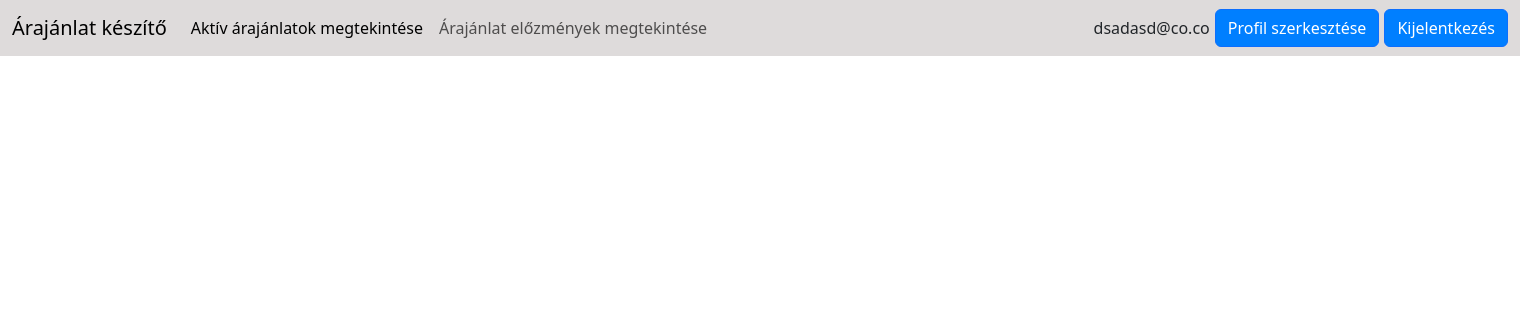
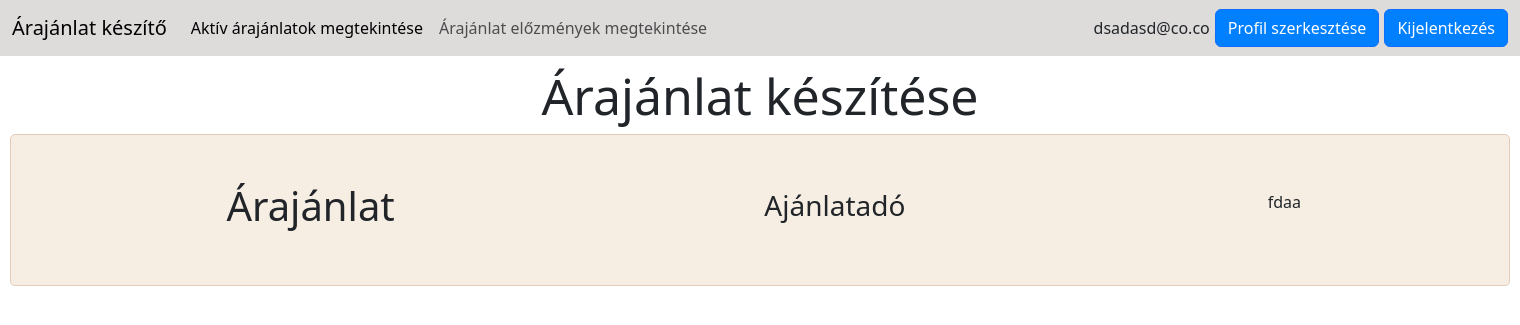
Before and after one commit to veghszabolcs/szakdoga, a PHP site: page /homepage/homepage.php?page=arajanlat_keszites in a window 1520 px wide. Shown: the top 325 px of the page. Run offline with PHP 8.4, Linux system fonts and the light colour scheme; a user stored in the database is signed in.

Commit message:
funkcionalitas bovitese

```diff
--- /dev/null
+++ b/arajanlat_page/arajanlat.php
@@ -0,0 +1,26 @@
+<!DOCTYPE html>
+<html lang="hu">
+<head>
+    <meta charset="UTF-8">
+    <meta http-equiv="X-UA-Compatible" content="IE=edge">
+    <meta name="viewport" content="width=device-width, initial-scale=1.0">
+    <link rel="stylesheet" href="../arajanlat_page/style.css">
+</head>
+<body>
+    <h1 id="title">Árajánlat készítése</h1>
+    <div id="content">
+        <div id="head">
+            <div id="headFirst">
+                <h1>Árajánlat</h1>
+            </div>
+            <div id="headSecond">
+                <h3>Ajánlatadó</h3>
+
+            </div>
+            <div id="headThird">
+                <p>fdaa</p>
+            </div>
+        </div>
+    </div>
+</body>
+</html>
--- /dev/null
+++ b/arajanlat_page/style.css
@@ -0,0 +1,37 @@
+#title{
+    text-align: center;
+    font-size: 50px;
+    margin-top: 10px;
+}
+#content{
+    margin-left: auto;
+    margin-right: auto;
+    width: 1500px;
+    border: 1px solid #e5cbba;
+    border-radius: 5px;
+    background-color: #F6EEE3;
+}
+#head{
+    text-align: center;
+    height: 150px;
+    width: 100%;
+    display: flex;
+}
+#headFirst{
+    margin-top: auto;
+    margin-bottom: auto;
+    width: 40%;
+    display: inline-block;
+}
+#headSecond{
+    margin-top: auto;
+    margin-bottom: auto;
+    width: 30%;
+    display: inline-block;
+}
+#headThird{
+    margin-top: auto;
+    margin-bottom: auto;
+    width: 30%;
+    display: inline-block;
+}
--- a/connector/mysql.php
+++ b/connector/mysql.php
@@ -4,7 +4,7 @@ class DataBase
 {
 
   private $servername = "localhost";
-  private $username = "user";
+  private $username = "teszt";
   private $password = "XjOUympY-[MS19KT";
   private $db = "szakdoga";
   public static $conn;
--- a/homepage/homepage.php
+++ b/homepage/homepage.php
@@ -14,11 +14,11 @@
     <nav class="navbar navbar-expand-lg navbar-light navbar-custom">
         <div class="container-fluid">
 
-            <a class="navbar-brand" href="#">Árajánlat készítő</a>
+            <a class="navbar-brand" href="?page=arajanlat_keszites">Árajánlat készítő</a>
 
             <div class="navbar-nav me-auto">
-                <a class="nav-link active" aria-current="page" href="#">Aktív árajánlatok megtekintése</a>
-                <a class="nav-link" href="#">Árajánlat előzmények megtekintése</a>
+                <a class="nav-link active" aria-current="page" href="?page=arajanlat_aktiv">Aktív árajánlatok megtekintése</a>
+                <a class="nav-link" href="?page=arajanlat_elozmeny">Árajánlat előzmények megtekintése</a>
             </div>
 
             <div class="d-flex align-items-center justify-content-center">
@@ -42,6 +42,9 @@
                 if($_GET['page']=='edit_profile'){
                     include '../editProfile/editProfile.php';
                 }
+                if($_GET['page']=='arajanlat_keszites'){
+                    include '../arajanlat_page/arajanlat.php';
+                }
             }
         ?>
     </div>
--- a/login/index.php
+++ b/login/index.php
@@ -35,6 +35,9 @@
                     if (isset($_GET['error'])) {
                         echo "<p id='loginError'>Helytelen email vagy jelszó!</p>";
                     }
+                    if (isset($_GET['msg'])){
+                        echo "<p id='registerSuccess'>Sikeres regisztráció!</p>";
+                    }
                     ?>
                 </div>
             </div>
--- a/login/loginCheck.php
+++ b/login/loginCheck.php
@@ -14,7 +14,7 @@ if ($result->num_rows > 0) {
     if (password_verify($password, $row['password'])) {
         session_start();
         $_SESSION['email'] = $email;
-        header("Location: ../homepage/homepage.php");
+        header("Location: ../homepage/homepage.php?page=arajanlat_keszites");
         exit;
     } else {
         header("Location: index.php?error=a");
--- a/login/style.css
+++ b/login/style.css
@@ -38,6 +38,12 @@ body{
 #loginError{
     display: block;
     color: red;
+    text-align: center;
+}
+#registerSuccess{
+    display: block;
+    color: green;
+    text-align: center;
 }
 #login-button{
     width: 100%;
--- a/register/script.js
+++ b/register/script.js
@@ -67,7 +67,6 @@ function validation() {
             xhr.send(formData);
         }
     });
-
     return false;
 }
 
```
Also changed, not shown: register/register.php (+21 -12 lines), register/style.css (+5 -5 lines), register/validate_registration.php (added, +57 -0 lines).
